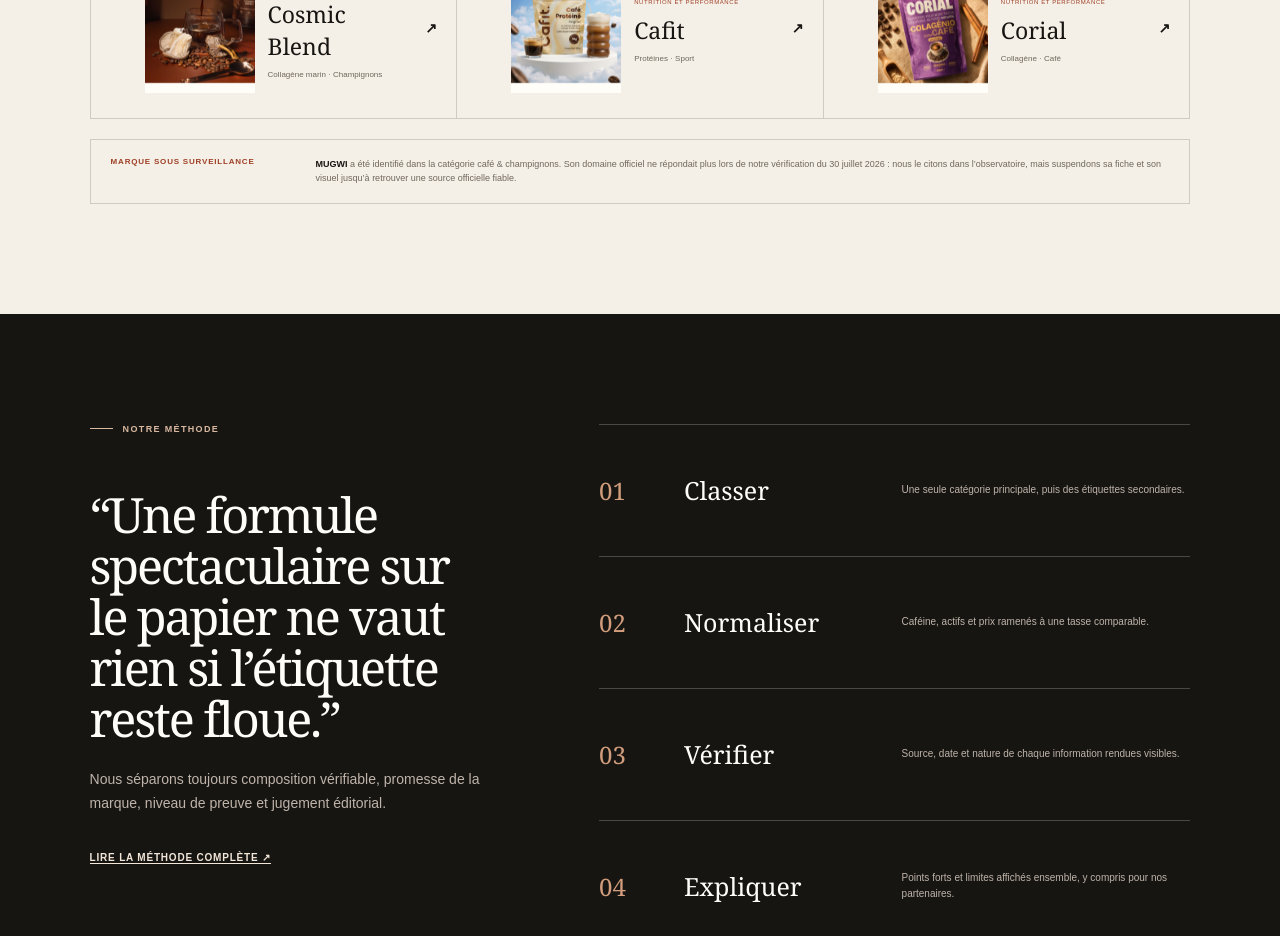
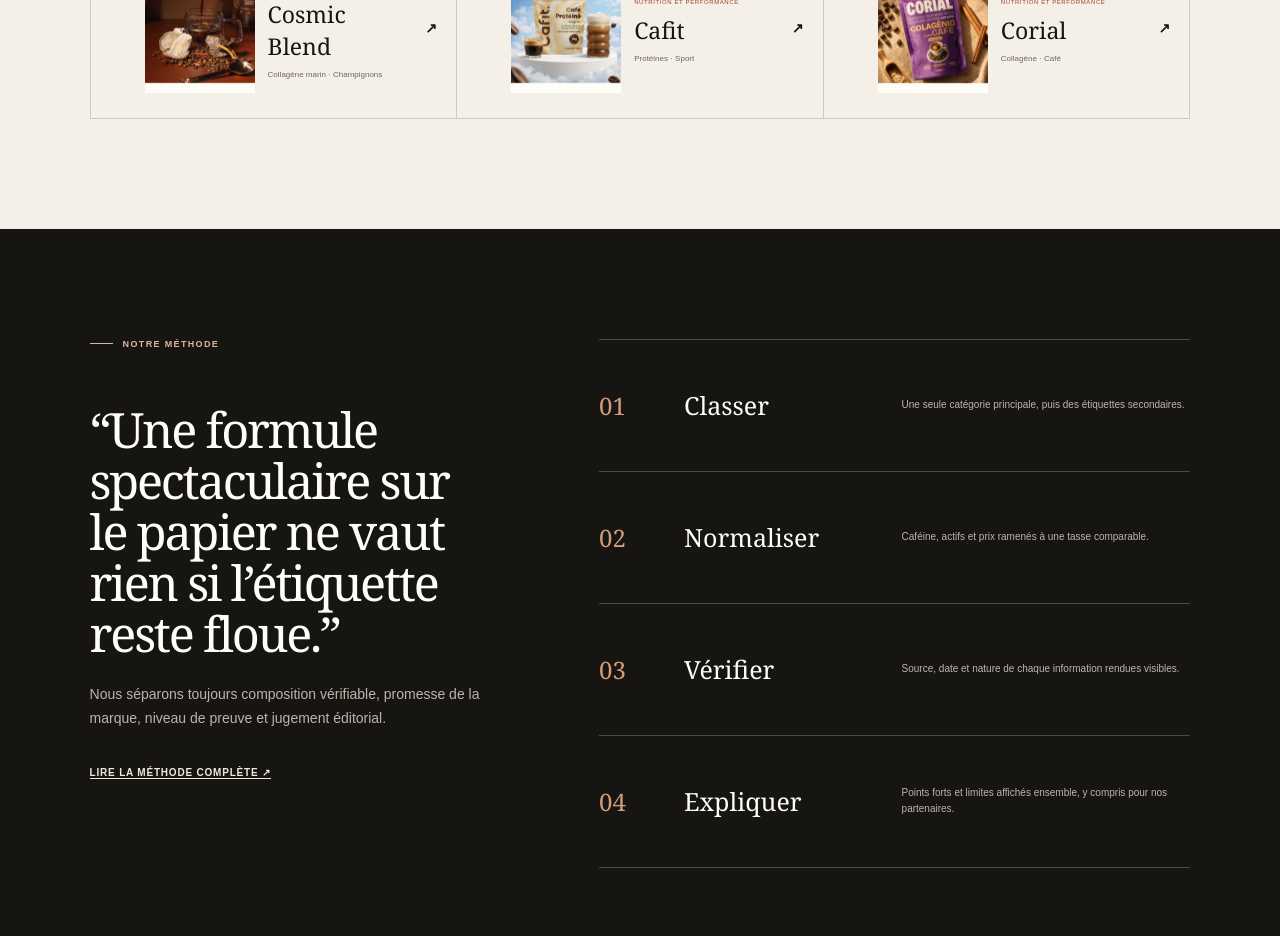
Before and after one commit to fecaox/cafeadaptogene.com, a Next.js app: page / in a window 1280 px wide. Shown: the part 6100-7036 px from the top of the page. Built offline with nearby package versions, Linux system fonts and the light colour scheme.

Commit message:
Retire MUGWI du site

```diff
--- a/app/globals.css
+++ b/app/globals.css
@@ -164,10 +164,6 @@
 .brand-wall small { color: var(--rust); font-size: 6px; letter-spacing: .1em; text-transform: uppercase; }
 .brand-wall h3 { margin: 7px 0; font-family: var(--serif); font-size: 23px; font-weight: 400; }
 .brand-wall p { margin: 0; color: var(--muted); font-size: 8px; line-height: 1.5; }
-.brand-watch { margin-top: 20px; padding: 17px 20px; display: grid; grid-template-columns: 180px 1fr; gap: 25px; border: 1px solid var(--line); }
-.brand-watch > b { color: var(--rust); font-size: 8px; letter-spacing: .1em; text-transform: uppercase; }
-.brand-watch p { margin: 0; color: var(--muted); font-size: 9px; line-height: 1.6; }
-.brand-watch strong { color: var(--ink); }
 .method-band { padding: 110px 7vw; display: grid; grid-template-columns: .8fr 1.2fr; gap: 9vw; color: var(--white); background: var(--ink); }
 .method-lead blockquote { max-width: 540px; margin: 55px 0 24px; font-family: var(--serif); font-size: clamp(34px, 3.8vw, 58px); letter-spacing: -.045em; line-height: 1.05; }
 .method-lead > p:not(.eyebrow) { max-width: 460px; color: #bfb4aa; line-height: 1.7; }
@@ -415,7 +411,6 @@
   .brand-wall { grid-template-columns: 1fr; }
   .brand-wall > a { grid-template-columns: 24px 95px 1fr 12px; }
   .brand-wall-image { width: 95px; height: 115px; }
-  .brand-watch { grid-template-columns: 1fr; gap: 8px; }
   .method-band { padding: 75px 6vw; gap: 45px; }
   .method-steps article { grid-template-columns: 45px 1fr; padding: 20px 0; }
   .method-steps p { grid-column: 2; margin: 0; }
--- a/app/page.tsx
+++ b/app/page.tsx
@@ -162,10 +162,6 @@
               </a>
             ))}
           </div>
-          <div className="brand-watch">
-            <b>Marque sous surveillance</b>
-            <p><strong>MUGWI</strong> a été identifié dans la catégorie café &amp; champignons. Son domaine officiel ne répondait plus lors de notre vérification du 30 juillet 2026 : nous le citons dans l’observatoire, mais suspendons sa fiche et son visuel jusqu’à retrouver une source officielle fiable.</p>
-          </div>
         </section>
 
         <section className="method-band">
--- a/app/site-data.ts
+++ b/app/site-data.ts
@@ -745,7 +745,6 @@
   { name: "Café des Guerriers", category: "Café & champignons bio", origin: "France", link: "https://cafedesguerriers.fr/", featured: false },
   { name: "Strate", category: "Café & six champignons", origin: "France", link: "https://stratecafe.com/", featured: false },
   { name: "Cosmic Blend", category: "Champignons & collagène", origin: "France", link: "https://cosmicblend.co/products/mushroom-coffee-cafe-champignons", featured: false },
-  { name: "MUGWI", category: "Café & champignons", origin: "France", link: "https://mugwi.com/", featured: false },
   { name: "Cafit", category: "Café protéiné", origin: "France", link: "https://cafitdrink.com/", featured: false },
   { name: "Corial", category: "Café collagène", origin: "Europe", link: "https://corialfoods.com/fr/collections/performance/products/collagen-coffee-original", featured: false },
 ];
```
Also changed, not shown: public/images/products/SOURCES.md (+0 -4 lines), 1 other file (tests, documents, lock files or other folders).
